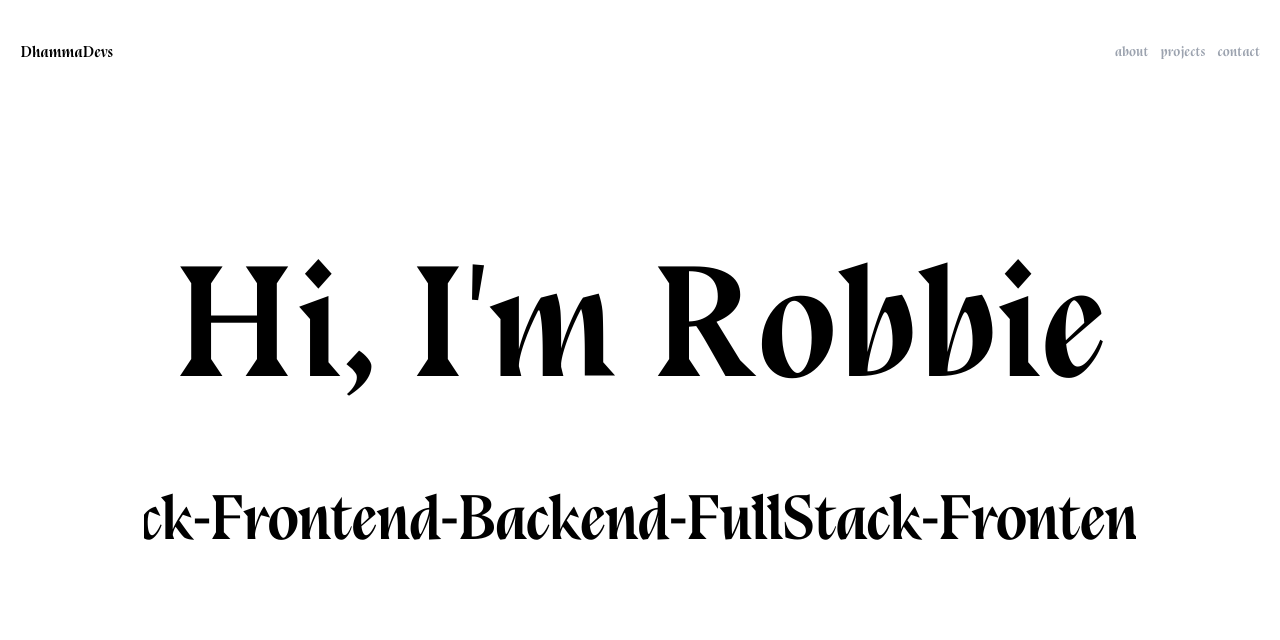
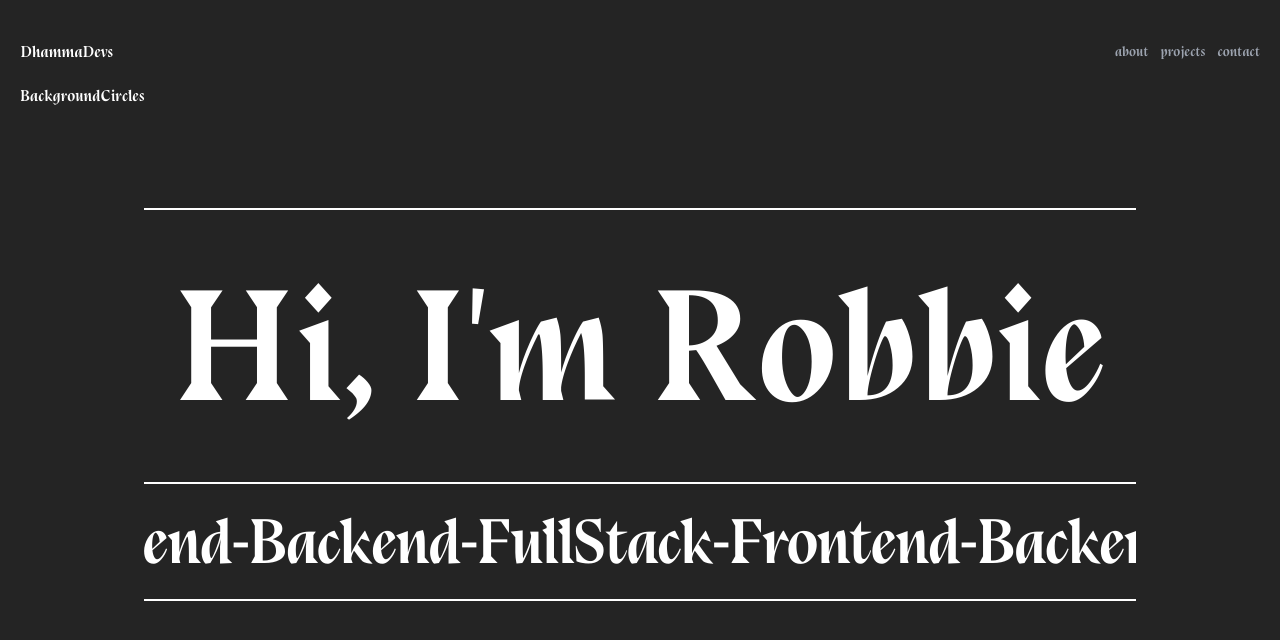
Before and after one commit to RobbieProkop/portfolio, a Next.js app: page / in a window 1280 px wide. Shown: the top 640 px of the page. Built offline with nearby package versions, Linux system fonts and the light colour scheme.

Commit message:
change background, add backgroundcircle

```diff
--- /dev/null
+++ b/components/BackgroundCircles.tsx
@@ -0,0 +1,5 @@
+type Props = {};
+const BackgroundCircles = (props: Props) => {
+  return <div>BackgroundCircles</div>;
+};
+export default BackgroundCircles;
--- a/components/Hero.tsx
+++ b/components/Hero.tsx
@@ -9,6 +9,7 @@ import {
 } from "framer-motion";
 import { wrap } from "@motionone/utils";
 import { useRef } from "react";
+import BackgroundCircles from "./BackgroundCircles";
 
 interface ParallaxProps {
   children: string;
@@ -67,6 +68,7 @@ type Props = {};
 const Hero = (props: Props) => {
   return (
     <>
+      <BackgroundCircles />
       <motion.div
         initial={{
           scale: 0,
--- a/pages/index.tsx
+++ b/pages/index.tsx
@@ -5,7 +5,7 @@ import Hero from "../components/Hero";
 
 const Home: NextPage = () => {
   return (
-    <div className="p-5 max-w-7xl mx-auto">
+    <div className="p-5 max-w-7xl mx-auto bg-[rgb(36,36,36)] text-white">
       <Head>
         <title>DhammaDevs</title>
         <meta name="description" content="Generated by create next app" />
--- a/styles/globals.scss
+++ b/styles/globals.scss
@@ -126,12 +126,12 @@ body {
   }
 }
 
-@media (prefers-color-scheme: dark) {
-  html {
-    color-scheme: dark;
-  }
-  body {
-    color: white;
-    background: black;
-  }
-}
+// @media (prefers-color-scheme: dark) {
+//   html {
+//     color-scheme: dark;
+//   }
+//   body {
+//     color: white;
+//     background: black;
+//   }
+// }
```
